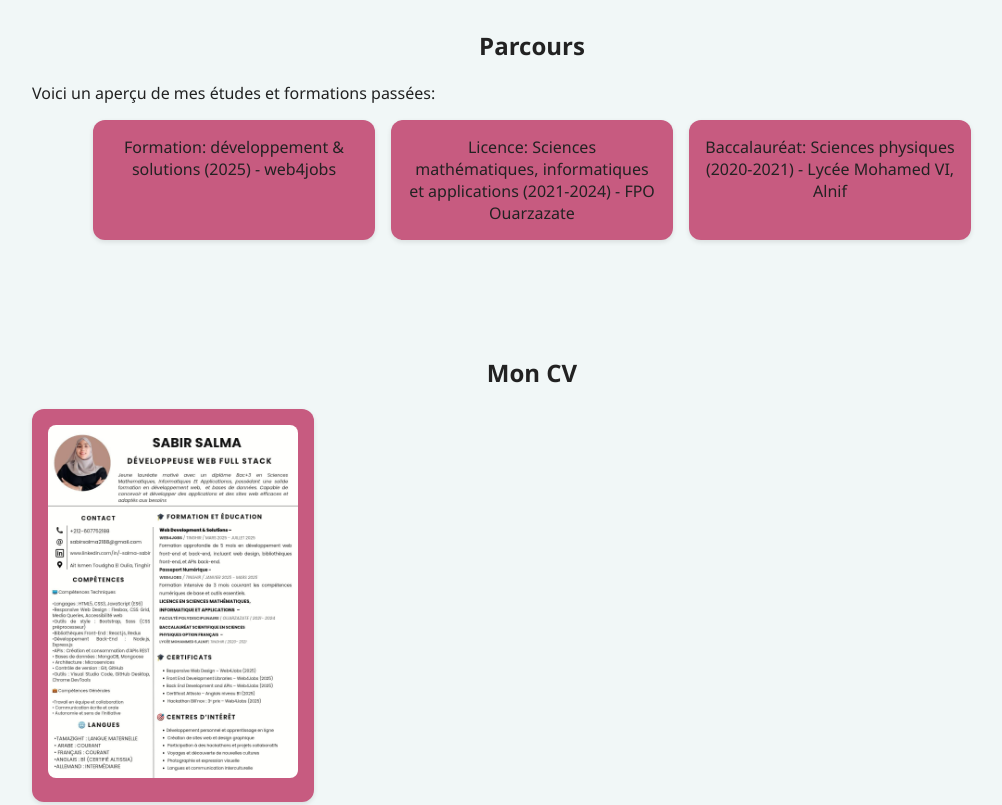
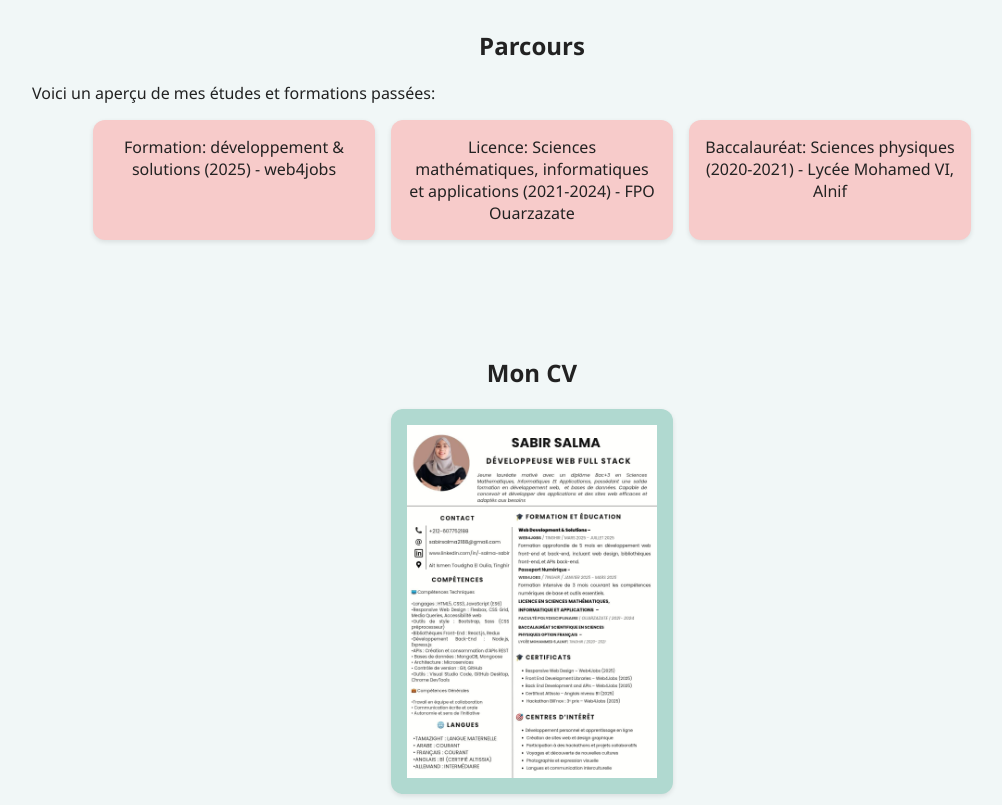
Before and after one commit to Salmasabir/salma-portfolio-static, a plain HTML site: page index.html in a window 1280 px wide. Shown: the part 1260-2065 px from the top of the page, without its empty margins (108-1110 px from the left). Drawn offline with Linux system fonts and the light colour scheme.

Commit message:
modifieeeed

```diff
--- a/index.html
+++ b/index.html
@@ -37,7 +37,7 @@
       <a href="#about" class="btn" data-i18n="heroText">Learn More</a>
     </section>
     <section id="about" >
-    <div class="card">
+    <div class="cardss">
      <h2 data-i18n="aboutTitle">À propos de moi</h2>
      <p data-i18n="aboutText"> Jeune lauréate motivée, titulaire d’un diplôme Bac+3 en Sciences Mathématiques, Informatiques et Applications. Je dispose d’une solide formation en développement web et en gestion de bases de données.</p>
     </div>
@@ -72,7 +72,7 @@
 
 <section id="cv">
   <h2 data-i18n="cvTitle">Mon CV</h2>
-  <div class="card"><img src="assets/cv.jpg" alt="Mon CV" class="cv-img" /></div>
+  <div class="cardss"><img src="assets/cv.jpg" alt="Mon CV" class="cv-img" /></div>
 </section>
 
 <section id="projects">
--- a/style.css
+++ b/style.css
@@ -121,7 +121,7 @@ h2 {
 }
 
 .skill {
-  background: var(--rose-foncé);
+  background: var(--bleu-clair);
   padding: 1rem;
   text-align: center;
   border-radius: 10px;
@@ -137,11 +137,28 @@ h2 {
 }
 
 .card {
-  background: var(--rose-foncé);
+  background: var(--rose);
   padding: 1rem;
   border-radius: 12px;
   width: 250px;
   text-align: center;
+  box-shadow: 0 2px 5px rgba(0,0,0,0.1);
+  transition: background 0.3s, color 0.3s;
+}
+
+.cardss  {
+  width: 100%;
+  max-width: 600px;
+  display: block;
+  margin: auto;
+
+}
+
+.cardss{
+   background: var(--mint);
+  padding: 1rem;
+  border-radius: 12px;
+  width: 250px;
   box-shadow: 0 2px 5px rgba(0,0,0,0.1);
   transition: background 0.3s, color 0.3s;
 }
```
